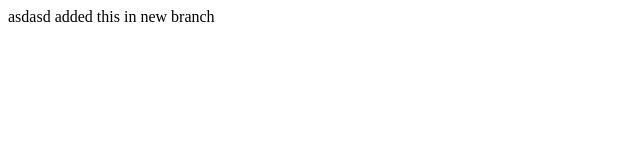
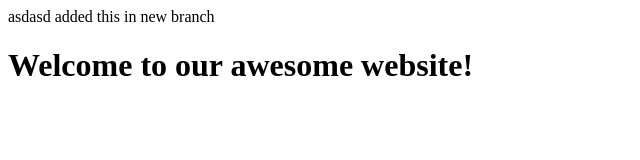
Before and after one commit to Hasnat-Aarif-Aslam/Trial, a plain HTML site: page index.html in a window 1280 px wide. Shown: the whole page, without its empty margins (0-640 px from the left). Drawn offline with Linux system fonts and the light colour scheme.

Commit message:
added welcome note in index.html using branch new1

```diff
--- a/index.html
+++ b/index.html
@@ -1,3 +1,5 @@
 asdasd
 
 added this in new branch
+
+<h1>Welcome to our awesome website!</h1>
```
